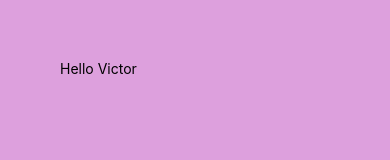
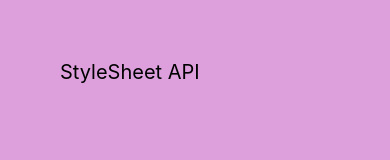
Before and after one commit to torvicv/react-native-codevolution, a React Native app: screen / in a window 390 px wide. Shown: the top 160 px of the page. Built offline with nearby package versions, Linux system fonts and the light colour scheme.

Commit message:
video 20

```diff
--- a/App.js
+++ b/App.js
@@ -1,15 +1,18 @@
 import { useState } from "react";
-import { View, Text, Image, ImageBackground, ScrollView, Button, Pressable, Modal, StatusBar, ActivityIndicator, Alert } from "react-native";
+import { View, Text, StyleSheet, Image, ImageBackground, ScrollView, Button, Pressable, Modal, StatusBar, ActivityIndicator, Alert } from "react-native";
 import Greet from "./components/Greet";
 const logoImg = require('./assets/adaptive-icon.png');
 
 export default function App() {
 
-  const [isModalVisible, setIsModalVisible] = useState(false);
-
   return (
-    <View style={{ flex: 1, backgroundColor: "plum", padding: 60 }}>
-      <Greet name='Victor' />
+    <View style={styles.container}>
+      <Text style={styles.title}>StyleSheet API</Text>
     </View>
   );
 }
+
+const styles = StyleSheet.create({
+  container: { flex: 1, backgroundColor: 'plum', padding: 60 },
+  title: { fontSize: 20 }
+})
```
